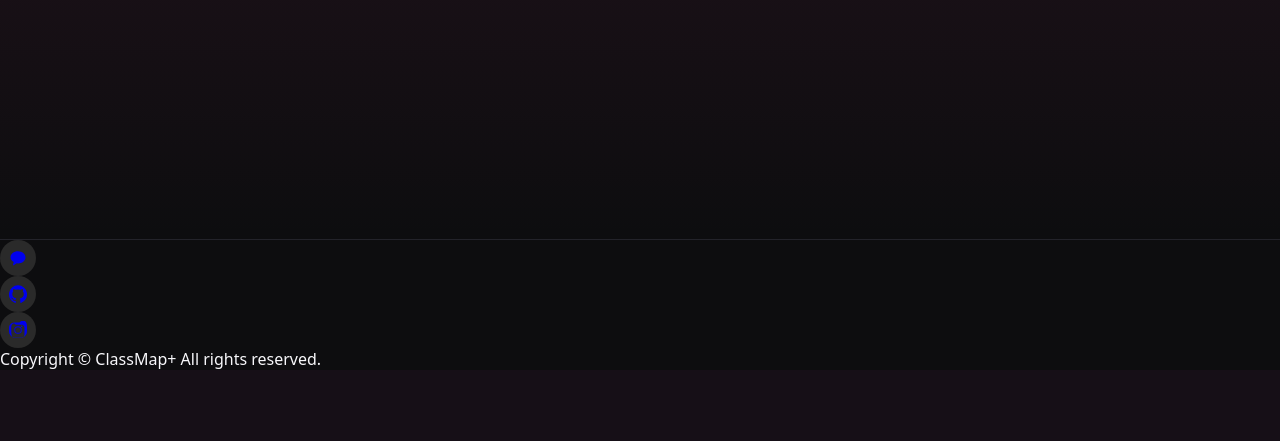
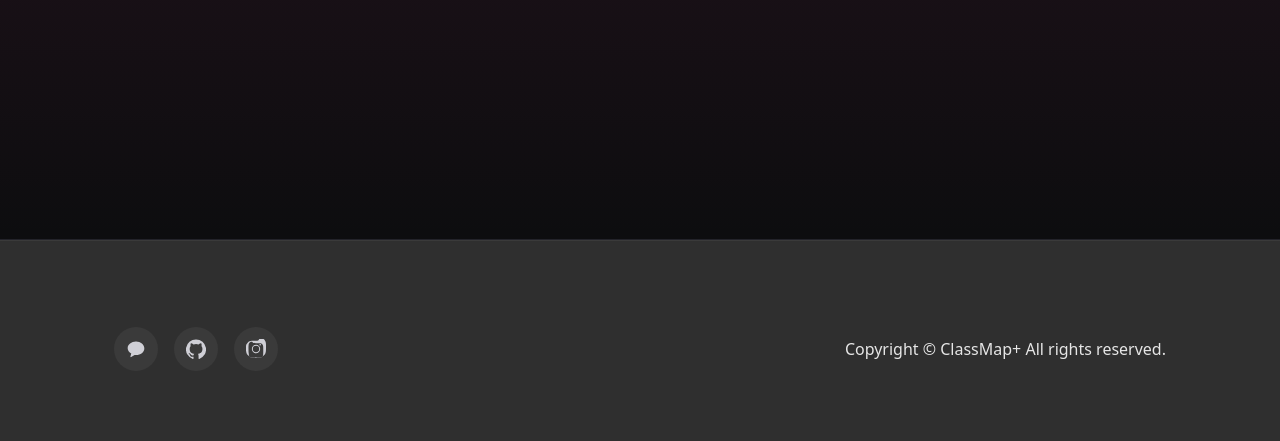
Before and after one commit to eunkyoung529/ClassMap, a Django app: page / in a window 1280 px wide. Shown: the part 2799-3240 px from the top of the page. Before the commit the page ends 3168 px from the top, so only its background shows below. Run offline with Django 5.2, Linux system fonts and the light colour scheme; parts of the project's set-up code (start-up, migrations or seed data) failed here and were passed over.

Commit message:
Feature : footer 구현

```diff
--- a/class_map/static/css/site.css
+++ b/class_map/static/css/site.css
@@ -37,11 +37,6 @@
   }
 
   /* ========== 메인: 스크롤 스냅 ========== */
-  /* .snap-container {
-    height: calc(100vh - 56px);
-    overflow-y: scroll;
-    scroll-snap-type: y mandatory;
-  } */
   .snap-container {
        /* 컨테이너는 스크롤 안 함, 스냅만 담당 */
        scroll-snap-type: y mandatory;
@@ -162,37 +157,77 @@ a.btn:hover, .btn:hover {
 
 
 /* footer.html */
-/* KakaoTalk / GitHub / Instagram brand hovers */
-.footer { scroll-snap-align: none; }
+/* ===== Footer  ===== */
+.footer {
+  background: #2f2f2f;          /* 진한 회색 */
+  border-top: 1px solid #3a3a3a;
+  padding: 48px 0 32px;         /* ↑ 위아래 패딩 크게 */
+  scroll-snap-align: none;      /* 스냅 섹션과 충돌 방지 */
+}
 
-.footer .icon.kakao:hover { color: #fee500; }   /* 카카오 노랑 */
-.footer .icon.github:hover { color: #ffffff; }  /* 깃허브 화이트 */
-.footer .icon.instagram:hover {
-  /* 인스타 그러데이션 느낌 */
-  color: #fff;
+.footer .wrap {
+  max-width: 1100px;
+  margin: 0 auto;
+  padding: 0 24px;              /* 좌우 여백 */
+  display: flex;
+  align-items: center;
+  justify-content: space-between;
+  gap: 32px;
+  min-height: 120px;            /* 네모칸 자체 높이 보장 */
+}
+
+/* 아이콘 줄 */
+.footer .social {
+  display: flex;
+  flex-direction: row;
+  align-items: center;
+  gap: 16px;                    /* 아이콘 간격 ↑ */
+}
+
+/* 아이콘 크기 업 (원+SVG) */
+.footer a.icon {
+  width: 44px;                  /* 36 → 44 */
+  height: 44px;
+  border-radius: 9999px;
+  background: #3a3a3a;
+  color: #cfcfd6;               /* 기본 회색(= SVG 색) */
+  display: inline-flex;
+  align-items: center;
+  justify-content: center;
+  text-decoration: none;
+  overflow: hidden;
+  transition: transform .15s ease, filter .15s ease, color .15s ease, background .15s ease;
+}
+.footer a.icon svg {
+  width: 20px;                  /* 18 → 20 */
+  height: 20px;
+  fill: currentColor;
+}
+
+/* 브랜드 호버 (원하면 유지/조정 가능) */
+.footer a.icon.kakao:hover     { color:#fee500; }
+.footer a.icon.github:hover    { color:#fff; }
+.footer a.icon.instagram:hover {
+  color:#fff;
   background: radial-gradient(circle at 30% 107%, #fdf497 0%, #fdf497 5%, #fd5949 45%, #d6249f 60%, #285AEB 90%);
 }
 
-
-/* === Footer icon sizing hard-fix === */
-.footer .icon {
-  width: 36px !important;
-  height: 36px !important;
-  border-radius: 9999px;
-  background: #2a2a2a;
-  display: grid;
-  place-items: center;
-  overflow: hidden;                 /* SVG가 커도 원 밖은 숨김 */
+/* 카피 문구(오른쪽) */
+.footer .copy {
+  color: #e6e6e6;
+  font-size: 16px;              /* 가독성 ↑ */
+  line-height: 1;
+  white-space: nowrap;          /* 줄바꿈 방지 */
+  margin-left: auto;
 }
 
-/* 아이콘 실제 크기(원 안에 딱 맞게) */
-.footer .icon svg {
-  width: 18px !important;           /* 필요하면 16~20px로 조절 */
-  height: 18px !important;
-  display: block;
-  flex: 0 0 auto;
-  fill: currentColor;               /* hover 색상 변경과 연동 */
+/* 모바일에서 살짝 압축 */
+@media (max-width: 900px) {
+  .footer .wrap {
+    flex-direction: column;
+    align-items: flex-start;
+    gap: 20px;
+    min-height: unset;
+  }
+  .footer .copy { margin-left: 0; }
 }
-
-/* 혹시 전역 svg 스타일이 있으면 무력화 */
-.footer svg { max-width: none !important; }
--- a/class_map/templates/main/_footer.html
+++ b/class_map/templates/main/_footer.html
@@ -1,7 +1,6 @@
 {% load static %}
 <footer class="footer">
   <div class="wrap">
-    <!-- 소셜 아이콘 (필요한 URL로 교체하세요) -->
     <div class="social">
       <!-- KakaoTalk -->
       <a href="https://pf.kakao.com/_YOUR_CHANNEL_" target="_blank" rel="noopener" aria-label="KakaoTalk" class="icon kakao">
--- a/class_map/templates/main/search.html
+++ b/class_map/templates/main/search.html
@@ -29,6 +29,7 @@
         </div>
     </main>
 
+
     <script defer src="{% static 'js/search.js' %}"></script>
 </body>
 </html>
--- a/class_map/templates/main/signup.html
+++ b/class_map/templates/main/signup.html
@@ -72,5 +72,6 @@ form.addEventListener('submit', async (e) => {
   }
 });
 </script>
+
 </body>
 </html>
--- a/class_map/templates/main/signup_pro.html
+++ b/class_map/templates/main/signup_pro.html
@@ -70,5 +70,6 @@ form.addEventListener('submit', async (e) => {
   }
 });
 </script>
+
 </body>
 </html>
```
